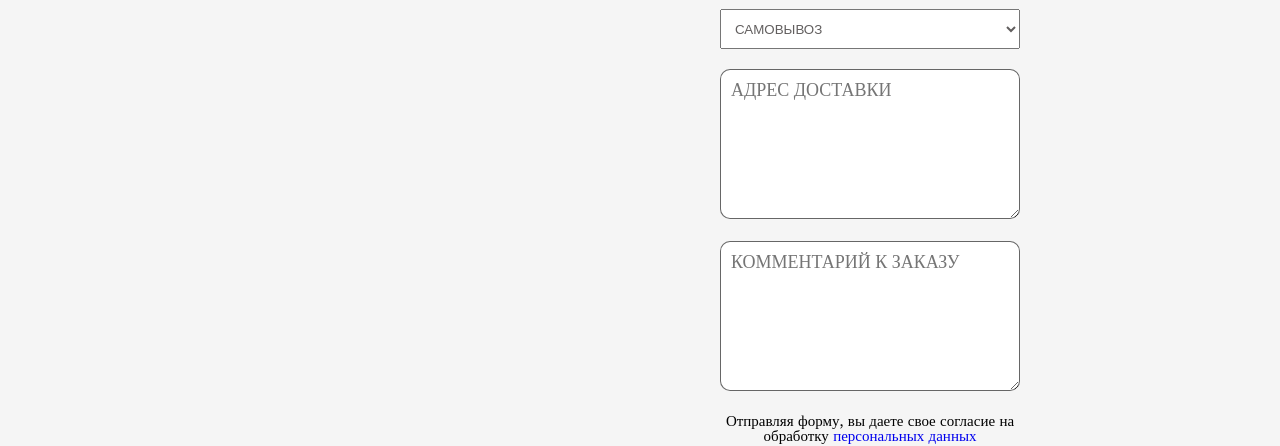
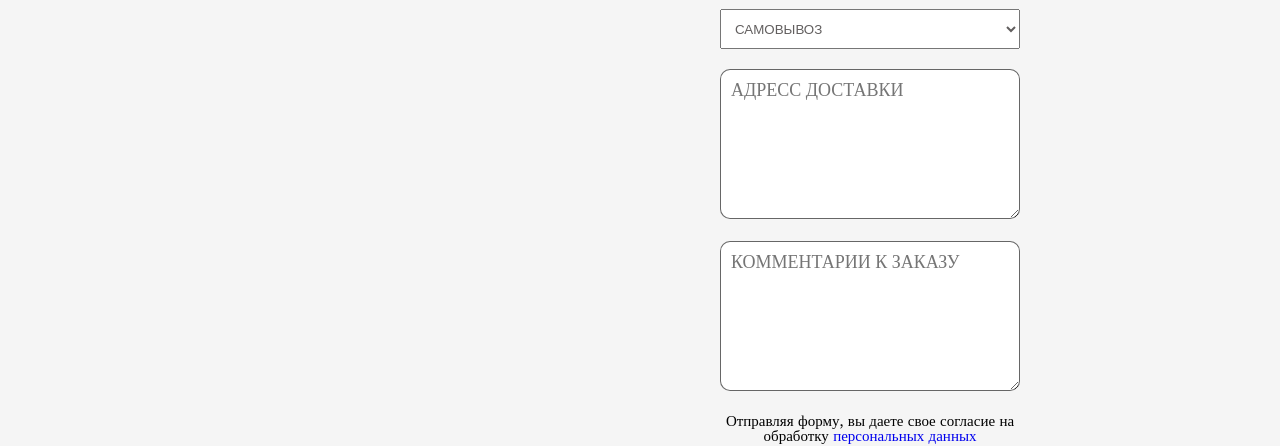
Before and after one commit to diorm47/saksar, a React (Create React App) app: page /checkout in a window 1280 px wide. Shown: the part 486-932 px from the top of the page. Built offline with nearby package versions, Linux system fonts and the light colour scheme.

Commit message:
last commit

```diff
--- a/src/pages/checkout-page/checkout-page.css
+++ b/src/pages/checkout-page/checkout-page.css
@@ -70,6 +70,7 @@ textarea {
   font-size: 18px;
   margin-bottom: 18px;
   padding: 10px;
+  text-transform: uppercase;
 }
 .checkout_form form .submit_btn {
   text-indent: 0;
--- a/src/pages/checkout-page/checkout-page.jsx
+++ b/src/pages/checkout-page/checkout-page.jsx
@@ -59,7 +59,7 @@ const CheckoutPage = () => {
                   <p className="ch_count">Количество: {item.count} </p>
 
                   <h4 className="ch_total_price">
-                    Итого: {" "}
+                    Итого:{"  "}
                     {new Intl.NumberFormat("ru-RU").format(
                       item.count * item.price
                     )}{" "}
@@ -98,27 +98,27 @@ const CheckoutPage = () => {
               <div className="del_method_check">
                 <p>предпочитаемый способ доставки</p>
                 <select name="delivery_method" id="delivery_method">
-                  <option value="pickup">самовывоз</option>
-                  <option value="courier">курьер</option>
-                  <option value="boxberry">boxberry</option>
-                  <option value="sdek">сдэк</option>
-                  <option value="russian_post">почта россии</option>
+                  <option value="Самовывоз">самовывоз</option>
+                  <option value="Курьер">курьер</option>
+                  <option value="Boxberry">boxberry</option>
+                  <option value="СДЭК">сдэк</option>
+                  <option value="Почта России">почта россии</option>
                 </select>
               </div>
 
               <div className="adress_input">
                 <textarea
                   type="text"
-                  name="adress"
+
                   required
-                  placeholder="АДРЕС ДОСТАВКИ"
+                  placeholder="адресс доставки"
+                  name="adress_name"
                 />
               </div>
               <div className="contacts_comment_input">
                 <textarea
-                  placeholder="КОММЕНТАРИЙ К ЗАКАЗУ"
-                  name="comments"
-                  required
+                  placeholder="комментарии к заказу"
+                  name="comments_area"
                 />
               </div>
               <div className="polices_check">
```
